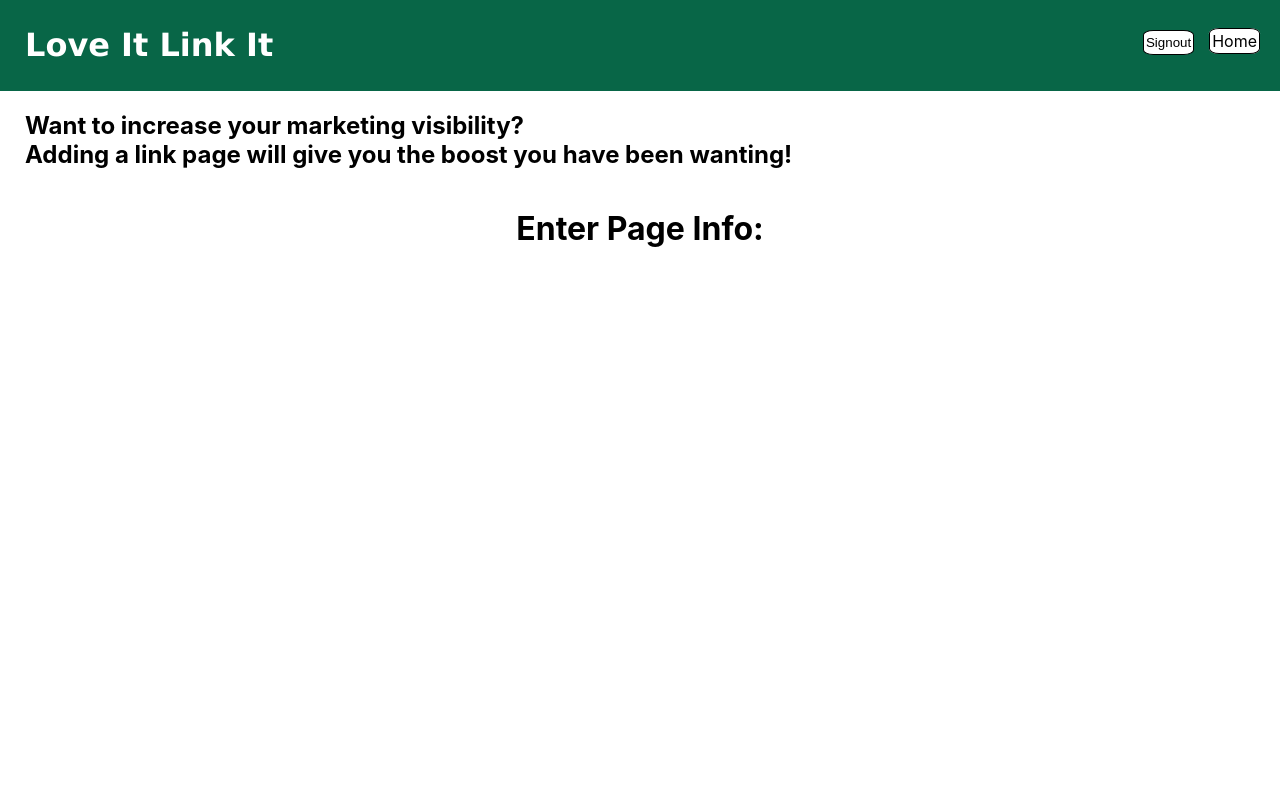
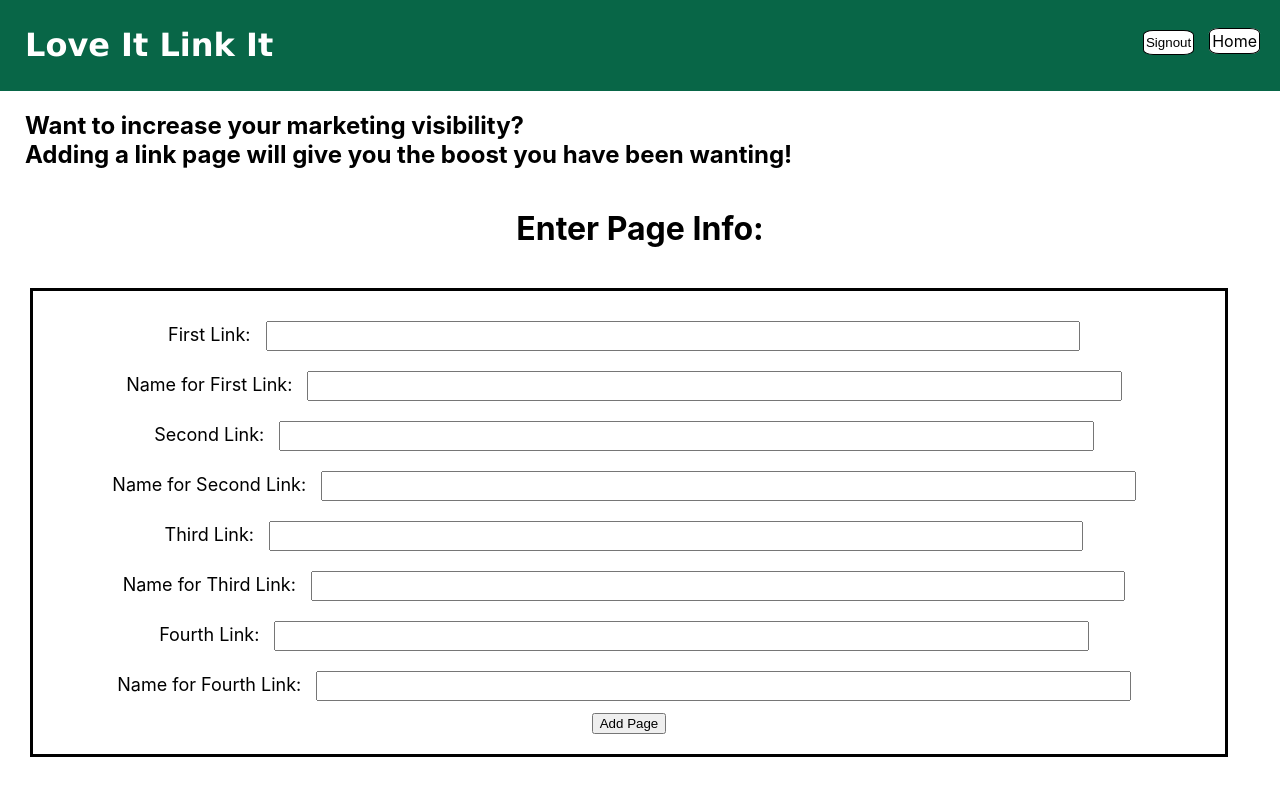
Before and after one commit to BlakeGreeley/Love-It-Link-It, a React (Create React App) app in the folder client/: page /new in a window 1280 px wide. Shown: the top 796 px of the page. Built offline with nearby package versions, Linux system fonts and the light colour scheme.

Commit message:
updating 9/6/22

```diff
--- a/client/src/App.css
+++ b/client/src/App.css
@@ -91,3 +91,21 @@ td {
   text-align: center;
   margin: 40px;
 }
+
+.form {
+  width: 90%;
+  margin: 30px;
+  padding: 20px;
+  border: solid black 3px;
+}
+
+.inputs {
+  text-align: center;
+  font-size: 18px;
+}
+
+input {
+  width: 70%;
+  height: 24px;
+  margin: 10px;
+}
--- a/client/src/components/CreateLink.js
+++ b/client/src/components/CreateLink.js
@@ -34,6 +34,7 @@ const CreateLink = ( ) => {
         <div className='container'>
 
             {/* HEADER */}
+
             <div className="header">
                 <h1 className="title">Love It Link It</h1>
                 <div className='nav-btns'>
@@ -42,10 +43,112 @@ const CreateLink = ( ) => {
                 </div>
             </div>
 
+            {/* TEXT BEFORE FORMS */}
+
             <h2 className='message'>Want to increase your marketing visibility? <br/>
             Adding a link page will give you the boost you have been wanting!</h2>
 
             <h1 className='form-start'>Enter Page Info:</h1>
+
+            {/* FORM */}
+
+            <div className='form'>
+                <form onSubmit={handleSubmit} className='inputs'>
+                    <div className='inputs'>
+                        <label htmlFor='linkOne'>First Link: </label>
+                        <input
+                            type="text"
+                            className='form-input'
+                            onChange={(e) => setLinkOne(e.target.value)}
+                            value={linkOne}
+                        />
+                        {errors.linkOne ? <p>{errors.linkOne.message}</p> : null}
+                    </div>
+
+                    <div className='inputs'>
+                        <label htmlFor='linkOneDescription'>Name for First Link: </label>
+                        <input
+                            type="text"
+                            className='form-input'
+                            onChange={(e) => setLinkOneDescription(e.target.value)}
+                            value={linkOneDescription}
+                        />
+                        {errors.linkOneDescription ? <p>{errors.linkOneDescription.message}</p> : null}
+                    </div>
+
+                    <div className='inputs'>
+                        <label htmlFor='linkTwo'>Second Link: </label>
+                        <input
+                            type="text"
+                            className='form-input'
+                            onChange={(e) => setLinkTwo(e.target.value)}
+                            value={linkTwo}
+                        />
+                        {errors.linkTwo ? <p>{errors.linkTwo.message}</p> : null}
+                    </div>
+
+                    <div className='inputs'>
+                        <label htmlFor='linkTwoDescription'>Name for Second Link: </label>
+                        <input
+                            type="text"
+                            className='form-input'
+                            onChange={(e) => setLinkTwoDescription(e.target.value)}
+                            value={linkTwoDescription}
+                        />
+                        {errors.linkTwoDescription ? <p>{errors.linkTwoDescription.message}</p> : null}
+                    </div>
+
+                    <div className='inputs'>
+                        <label htmlFor='linkThree'>Third Link: </label>
+                        <input
+                            type="text"
+                            className='form-input'
+                            onChange={(e) => setLinkThree(e.target.value)}
+                            value={linkThree}
+                        />
+                        {errors.linkThree ? <p>{errors.linkThree.message}</p> : null}
+                    </div>
+
+                    <div className='inputs'>
+                        <label htmlFor='linkThreeDescription'>Name for Third Link: </label>
+                        <input
+                            type="text"
+                            className='form-input'
+                            onChange={(e) => setLinkThreeDescription(e.target.value)}
+                            value={linkThreeDescription}
+                        />
+                        {errors.linkThreeDescription ? <p>{errors.linkThreeDescription.message}</p> : null}
+                    </div>
+
+                    <div className='inputs'>
+                        <label htmlFor='linkFour'>Fourth Link: </label>
+                        <input
+                            type="text"
+                            className='form-input'
+                            onChange={(e) => setLinkFour(e.target.value)}
+                            value={linkFour}
+                        />
+                        {errors.linkFour ? <p>{errors.linkFour.message}</p> : null}
+                    </div>
+
+                    <div className='inputs'>
+                        <label htmlFor='linkFourDescription'>Name for Fourth Link: </label>
+                        <input
+                            type="text"
+                            className='form-input'
+                            onChange={(e) => setLinkFourDescription(e.target.value)}
+                            value={linkFourDescription}
+                        />
+                        {errors.linkFourDescription ? <p>{errors.linkFourDescription.message}</p> : null}
+                    </div>
+
+                    {/* BUTTON TO SUBMIT FORM */}
+
+                    <button className='btn' type="submit" link to = '/'>
+                        Add Page
+                    </button>
+                </form>
+            </div>
         </div>
     )
 }
```
